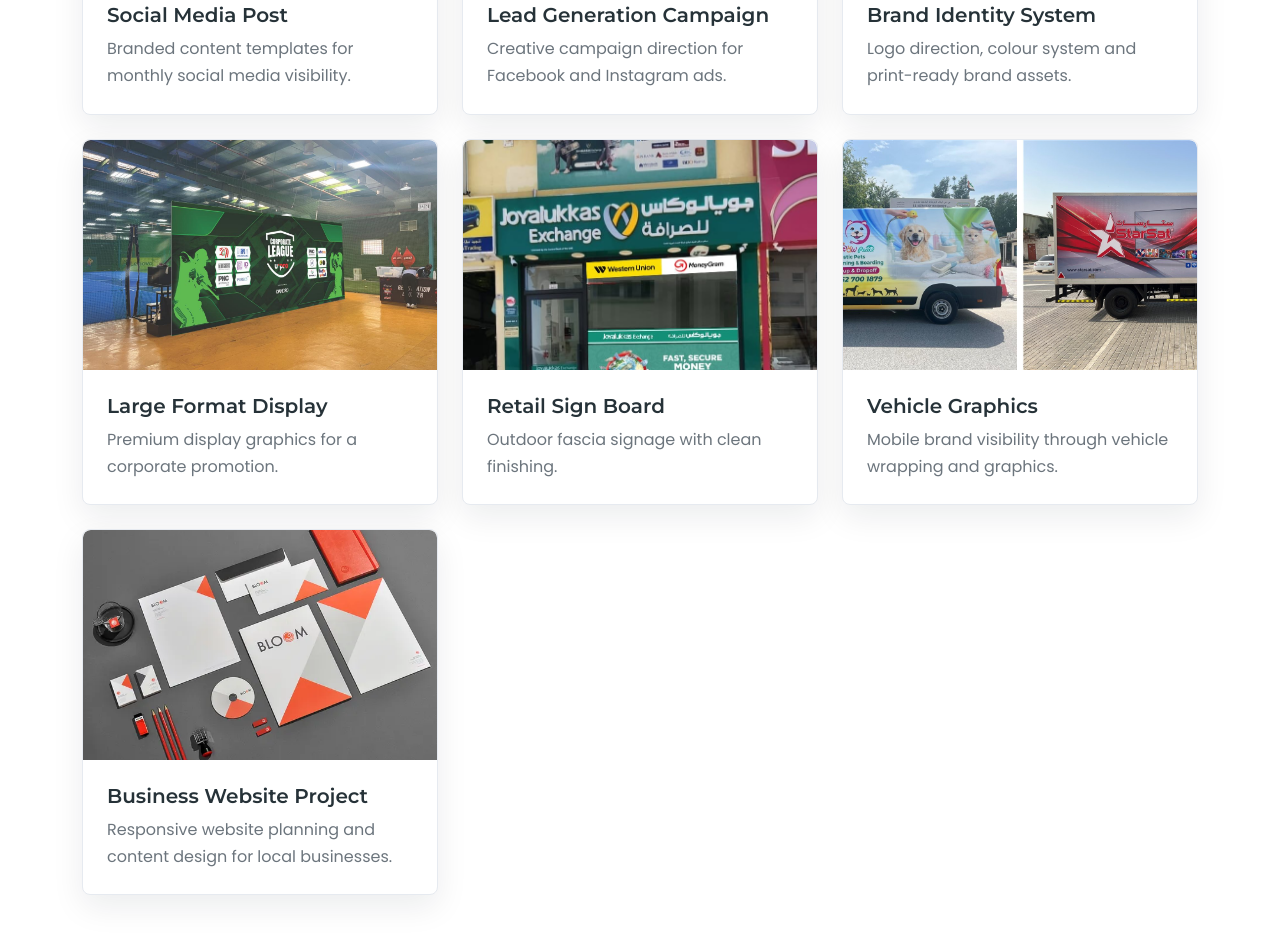
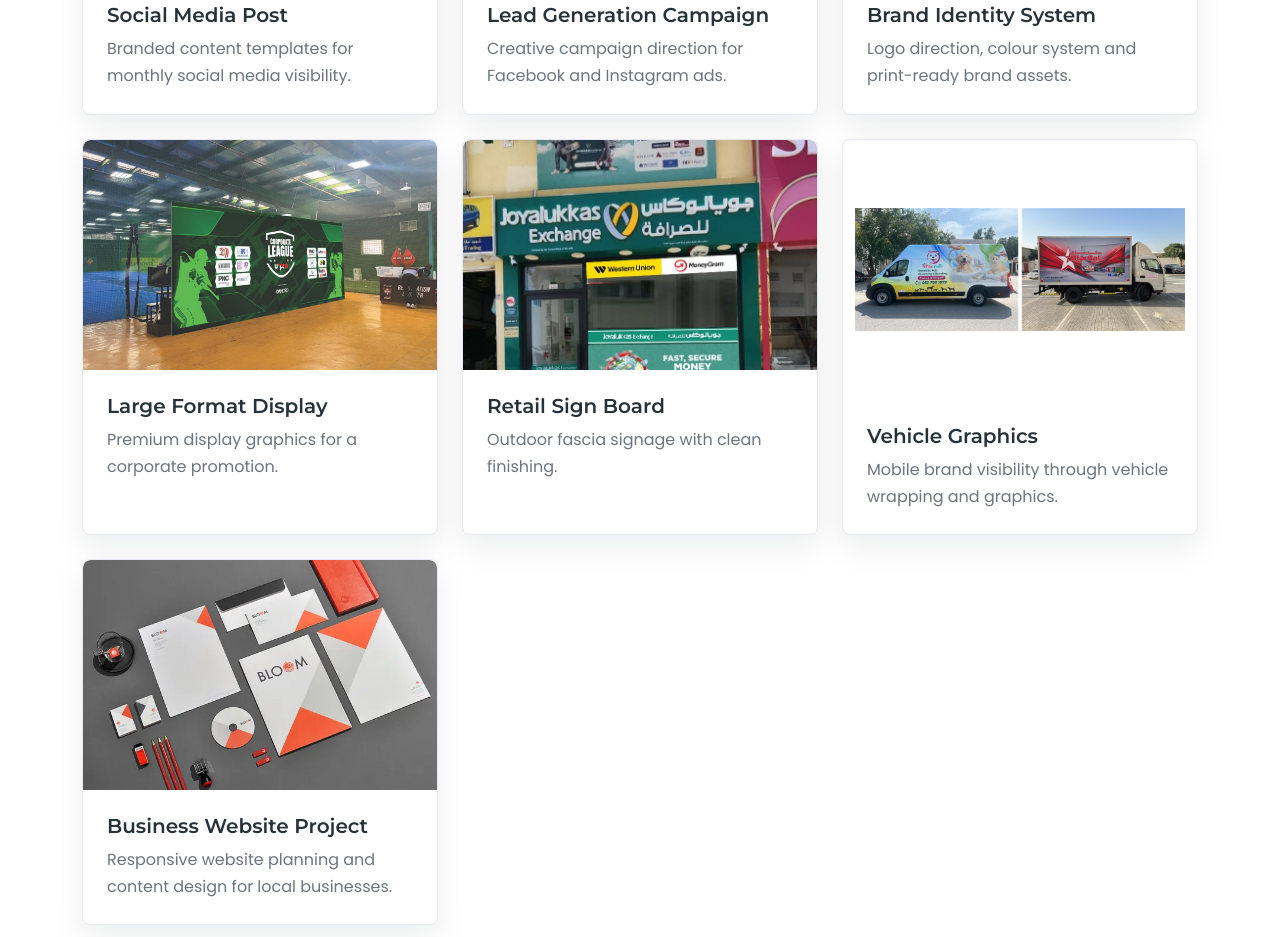
Before and after one commit to nadvipublications/starlink, a website: page portfolio.html in a window 1280 px wide. Shown: the part 1019-1956 px from the top of the page. Drawn offline with nearby package versions, Linux system fonts and the light colour scheme.

Commit message:
Show full vehicle graphics portfolio image

```diff
--- a/assets/css/style.css
+++ b/assets/css/style.css
@@ -435,6 +435,13 @@ img {
   object-position: center;
 }
 
+.portfolio-img-contain {
+  height: 260px;
+  object-fit: contain;
+  padding: 0.75rem;
+  background: var(--sl-white);
+}
+
 .client-card {
   border: 0;
   background: transparent;
--- a/portfolio.html
+++ b/portfolio.html
@@ -223,7 +223,7 @@
             <div class="col-md-6 col-lg-4 reveal" data-category="vehicle">
               <article class="portfolio-card">
                 <img
-                  class="portfolio-img"
+                  class="portfolio-img portfolio-img-contain"
                   src="assets/img/vehicle-graphics-combined.jpeg"
                   alt="Vehicle graphics and branding project"
                 />
```
